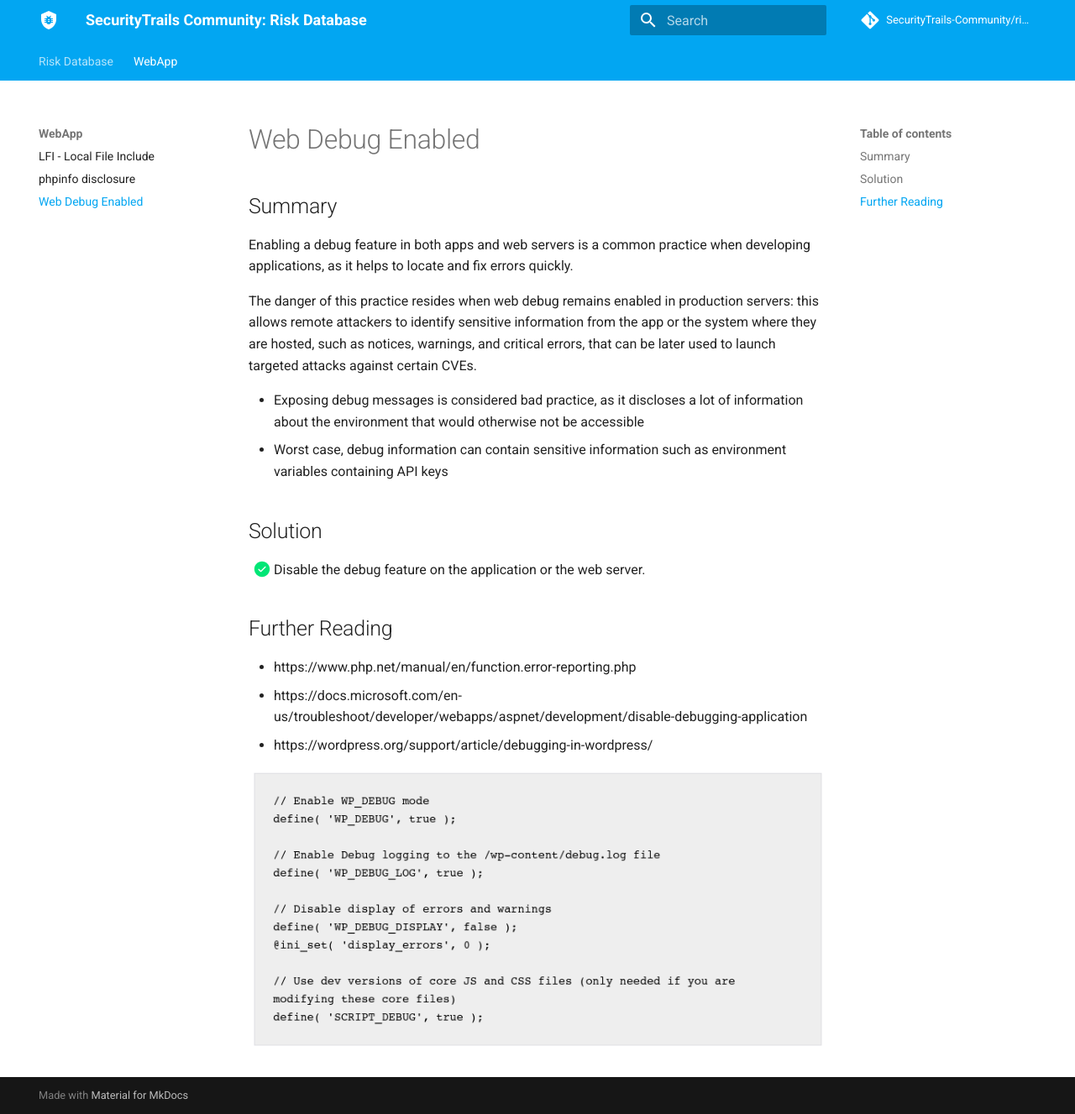
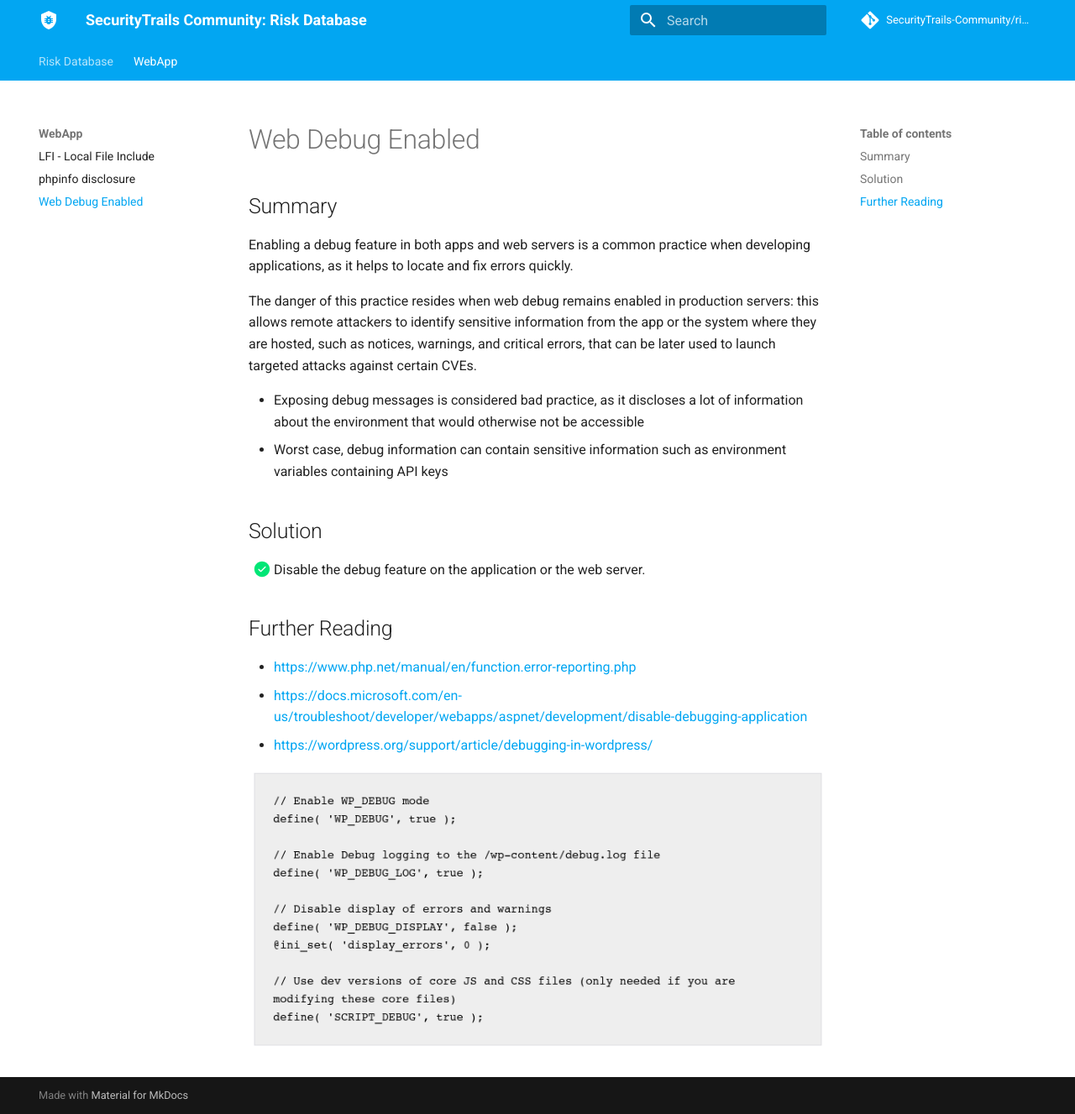
Before and after one commit to sh4ka2k/riskdb, an MkDocs documentation site: the page built from docs/WebApp/web debug enabled.md, in a window 1280 px wide and 1327 px high. Shown: the whole window at 84% size. Built offline with MkDocs 1.6.1 and Material for MkDocs 9.7.7, drawn with Linux system fonts in a browser that asks for light colours; comment, search, counter and statistics services are not loaded.

Commit message:
fix urls

```diff
--- a/docs/WebApp/web debug enabled.md
+++ b/docs/WebApp/web debug enabled.md
@@ -15,8 +15,8 @@ The danger of this practice resides when web debug remains enabled in production
 
 ## Further Reading
 
-- https://www.php.net/manual/en/function.error-reporting.php
-- https://docs.microsoft.com/en-us/troubleshoot/developer/webapps/aspnet/development/disable-debugging-application
-- https://wordpress.org/support/article/debugging-in-wordpress/
+- <https://www.php.net/manual/en/function.error-reporting.php>
+- <https://docs.microsoft.com/en-us/troubleshoot/developer/webapps/aspnet/development/disable-debugging-application>
+- <https://wordpress.org/support/article/debugging-in-wordpress/>
 
 ![img](../img/webdebugenabled.jpg)
```
